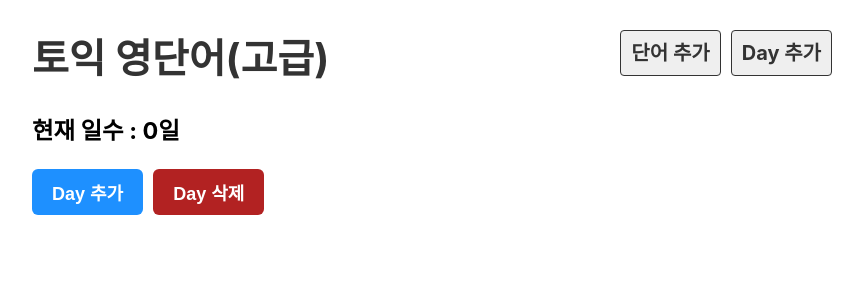
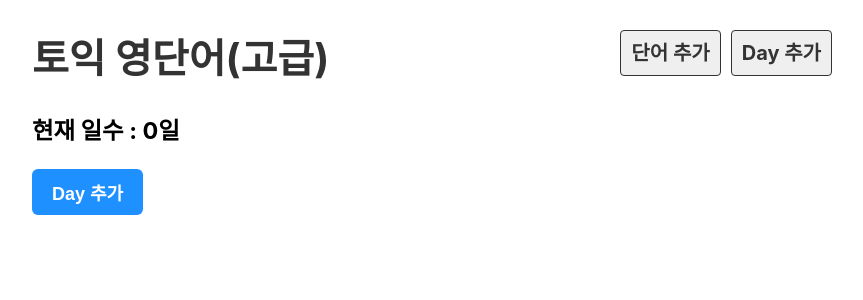
Before and after one commit to ParkJuhan94/FE-daily-voca, a React (Create React App) app: page /create_day in a window 1280 px wide. Shown: the top 300 px of the page, without its empty margins (208-1071 px from the left). Built offline with nearby package versions, Linux system fonts and the light colour scheme; no server answers.

Commit message:
feat: day 삭제 기능 추가

```diff
--- a/src/component/CreateDay.js
+++ b/src/component/CreateDay.js
@@ -2,9 +2,7 @@
 import { useNavigate } from "react-router-dom";
 import useFetch from "../hooks/useFetch";
 
-// CreateDay 컴포넌트는 새로운 Day를 추가하는 기능을 담당합니다.
 export default function CreateDay() {
-  // useFetch 훅을 사용하여 현재 day 목록을 가져옵니다.
   const days = useFetch("http://localhost:3001/days");
   // 페이지 이동을 위해 useNavigate 훅을 사용합니다.
   const navigate = useNavigate();
@@ -31,30 +29,10 @@ export default function CreateDay() {
     });
   }
 
-  // "Day 삭제" 버튼 클릭 시 호출되는 함수입니다.
-  function delDay() {
-    // 사용자에게 삭제 여부를 확인합니다.
-    if (window.confirm("삭제 하시겠습니까?")) {
-      // 가장 마지막 day를 서버에서 삭제합니다. (DELETE 요청)
-      fetch(`http://localhost:3001/days/${days.length}`, {
-        method: "DELETE",
-      }).then((res) => {
-        // 요청이 성공적으로 완료되면
-        if (res.ok) {
-          // 메인 페이지로 이동합니다.
-          navigate(`/`);
-        }
-      });
-    }
-  }
-
   return (
     <div>
       <h3>현재 일수 : {days.length}일</h3>
       <button onClick={addDay}>Day 추가</button>
-      <button onClick={delDay} className="btn_del">
-        Day 삭제
-      </button>
     </div>
   );
 }
--- a/src/component/Day.tsx
+++ b/src/component/Day.tsx
@@ -1,4 +1,4 @@
-import { useParams } from "react-router-dom";
+import { useParams, useHistory } from "react-router-dom";
 import useFetch from "../hooks/useFetch";
 import Word, { IWord } from "./Word";
 
@@ -7,30 +7,27 @@ export default function Day() {
   const { day } = useParams<{ day: string }>();
   const words: IWord[] = useFetch(`http://localhost:3001/words?day=${day}`);
   // const []
-  // const [isShow, setIsShow] = useState(false);
+  const history = useHistory();
 
-  // function del() {
-  //   if (window.confirm("삭제 하시겠습니까?")) {
-  //     fetch(`http://localhost:3001/words/${day}`, {
-  //       method: "DELETE",
-  //     }).then((res) => {
-  //       if (res.ok) {
-  //         // 단어의 id를 0으로 설정하여 화면에서 보이지 않도록 합니다.
-  //         setWord({
-  //           ...word,
-  //           id: 0,
-  //         });
-  //       }
-  //     });
-  //   }
-  // }
+  function del() {
+    if (window.confirm("삭제 하시겠습니까?")) {
+      fetch(`http://localhost:3001/days/${day}`, {
+        method: "DELETE",
+      }).then(res => {
+        if (res.ok) {
+          alert("삭제되었습니다.");
+          history.push(`/`);
+        }
+      });
+    }
+  }
 
   return (
     <>
       <h2>Day {day}</h2>
-      {/* <button onClick={del} className="btn_del">
+      <button onClick={del} className="btn_del">
         Day 삭제
-      </button> */}
+      </button>
       {/* 데이터 로딩 중일 때 "Loading..." 메시지를 표시합니다. */}
       {words.length === 0 && <span>Loading...</span>}
       <table>
```
